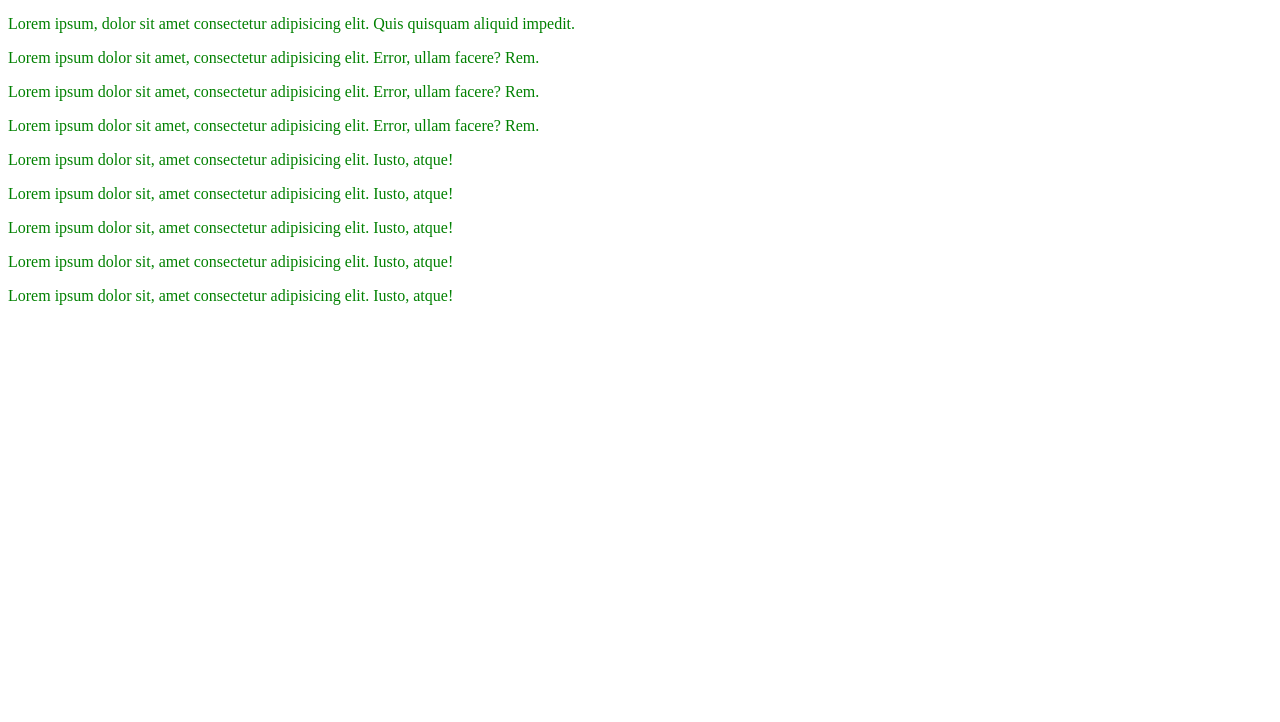
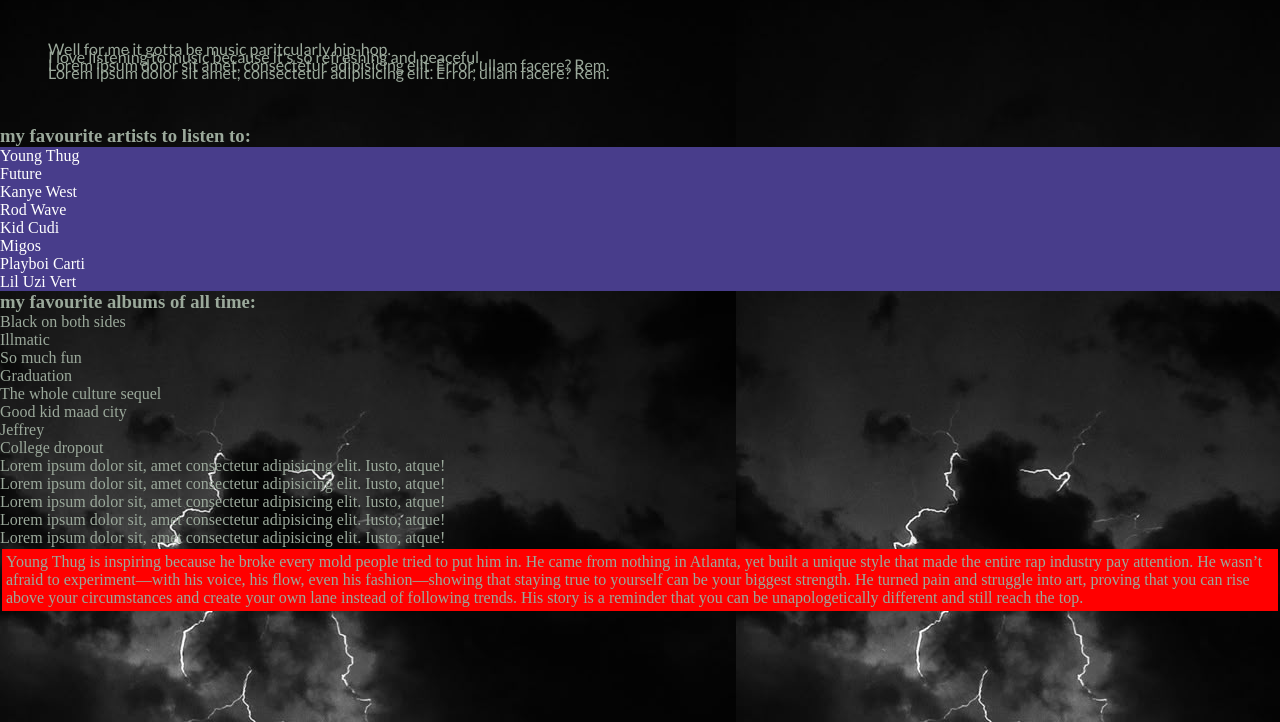
Before and after one commit to johannes-dejenu/What-I-Love, a plain HTML site: page index.html in a window 1280 px wide. Shown: the part 78-800 px from the top of the page. Drawn offline with Linux system fonts and the light colour scheme; a web font is replaced by a local one.

Commit message:
added the google fonts and added some contents to the project

```diff
--- a/index.html
+++ b/index.html
@@ -15,16 +15,12 @@
         <a href="./index.html">home page</a>
       </nav>
     </header>
-    <h2>Lorem ipsum dolor sit amet consectetur.</h2>
-    <div>
-      <p>
-        Lorem ipsum, dolor sit amet consectetur adipisicing elit. Quis quisquam
-        aliquid impedit.
-      </p>
-      <p>
-        Lorem ipsum dolor sit amet, consectetur adipisicing elit. Error, ullam
-        facere? Rem.
-      </p>
+    <h2>What I Love?</h2>
+    <div class="first">
+      <p>Well for me it gotta be music paritcularly hip-hop.</p>
+
+      <p>I love listening to music because it's so refreshing and peaceful.</p>
+
       <p>
         Lorem ipsum dolor sit amet, consectetur adipisicing elit. Error, ullam
         facere? Rem.
@@ -35,8 +31,32 @@
       </p>
     </div>
     <!-- add an image or sum here -->
+    <div>
+      <h3>my favourite artists to listen to:</h3>
+      <ol>
+        <li>Young Thug</li>
+        <li>Future</li>
+        <li>Kanye West</li>
+        <li>Rod Wave</li>
+        <li>Kid Cudi</li>
+        <li>Migos</li>
+        <li>Playboi Carti</li>
+        <li>Lil Uzi Vert</li>
+      </ol>
+      <h3>my favourite albums of all time:</h3>
+      <ul>
+        <li>Black on both sides</li>
+        <li>Illmatic</li>
+        <li>So much fun</li>
+        <li>Graduation</li>
+        <li>The whole culture sequel</li>
+        <li>Good kid maad city</li>
+        <li>Jeffrey</li>
+        <li>College dropout</li>
+      </ul>
+    </div>
 
-    <div>
+    <div class="second">
       <p>
         Lorem ipsum dolor sit, amet consectetur adipisicing elit. Iusto, atque!
       </p>
@@ -53,6 +73,19 @@
         Lorem ipsum dolor sit, amet consectetur adipisicing elit. Iusto, atque!
       </p>
     </div>
+    <div class="sumAboutThug">
+      <p>
+        Young Thug is inspiring because he broke every mold people tried to put
+        him in. He came from nothing in Atlanta, yet built a unique style that
+        made the entire rap industry pay attention. He wasn’t afraid to
+        experiment—with his voice, his flow, even his fashion—showing that
+        staying true to yourself can be your biggest strength. He turned pain
+        and struggle into art, proving that you can rise above your
+        circumstances and create your own lane instead of following trends. His
+        story is a reminder that you can be unapologetically different and still
+        reach the top.
+      </p>
+    </div>
     <footer></footer>
   </body>
 </html>
--- a/styles/about.css
+++ b/styles/about.css
@@ -0,0 +1,9 @@
+@import url("https://fonts.googleapis.com/css2?family=Libertinus+Sans:ital,wght@0,400;0,700;1,400&display=swap");
+
+p {
+  font-family: "Libertinus Sans", "sans sariff";
+  font-size: 20px;
+  font-weight: 400;
+  line-height: 10px;
+  text-align: justify;
+}
--- a/styles/index.css
+++ b/styles/index.css
@@ -1,6 +1,38 @@
+@import url("https://fonts.googleapis.com/css2?family=Lato:ital,wght@0,100;0,300;0,400;0,700;0,900;1,100;1,300;1,400;1,700;1,900&family=Libertinus+Sans:ital,wght@0,400;0,700;1,400&display=swap");
+* {
+  box-sizing: border-box;
+  margin: 0;
+  padding: 0;
+}
 h2 {
   color: red;
+  background-color: aqua;
+  padding: 12px;
+  margin: 6px;
 }
 div {
-  color: green;
+  color: rgb(155, 169, 155);
 }
+body {
+  background-color: #fff;
+  background: local;
+  background-image: url(/images/download.jpg);
+}
+.first {
+  font-family: "Lato", "sans sariff";
+  font-size: medium;
+  font-weight: 500;
+  line-height: 8px;
+  padding: 32px;
+  margin: 16px;
+  border: 10px;
+}
+ol {
+  color: #fff;
+  background-color: darkslateblue;
+}
+.sumAboutThug {
+  padding: 4px;
+  margin: 2px;
+  background-color: red;
+}
```
Also changed, not shown: images/download.jpg (added).
